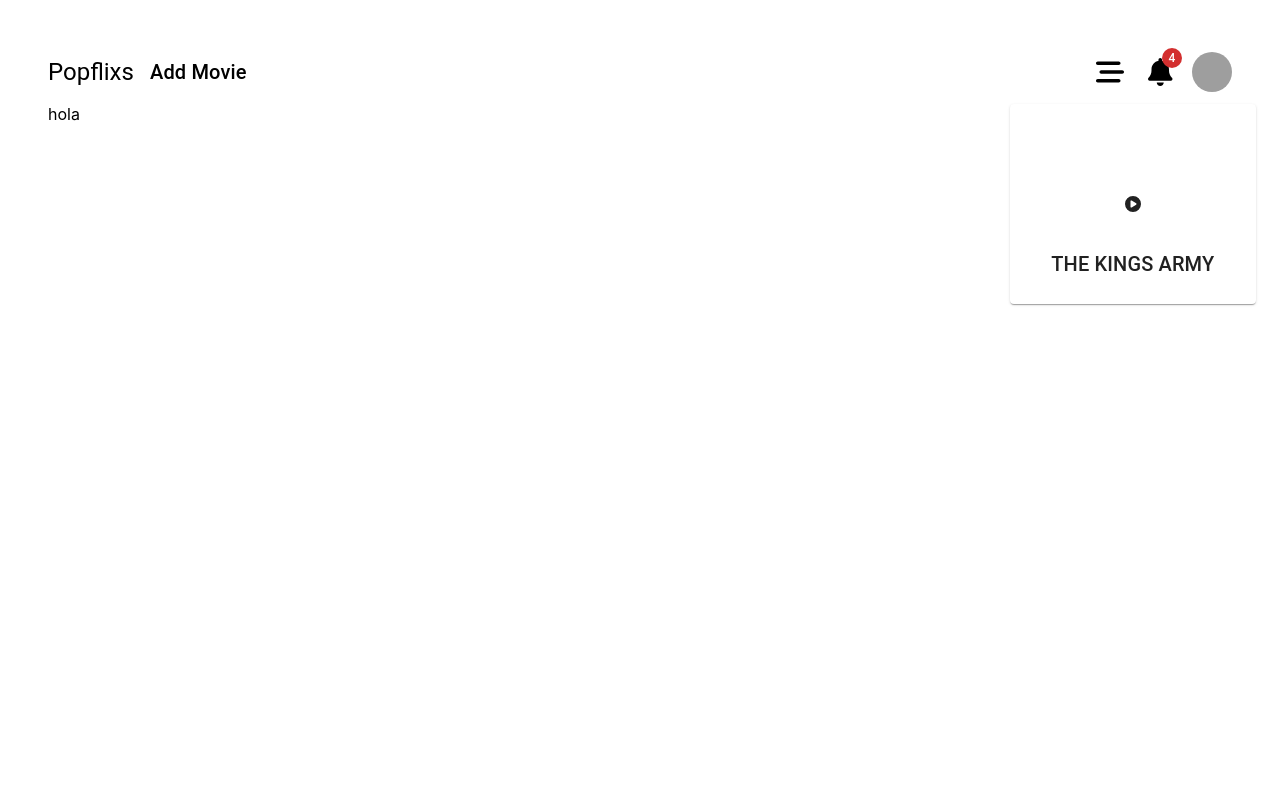
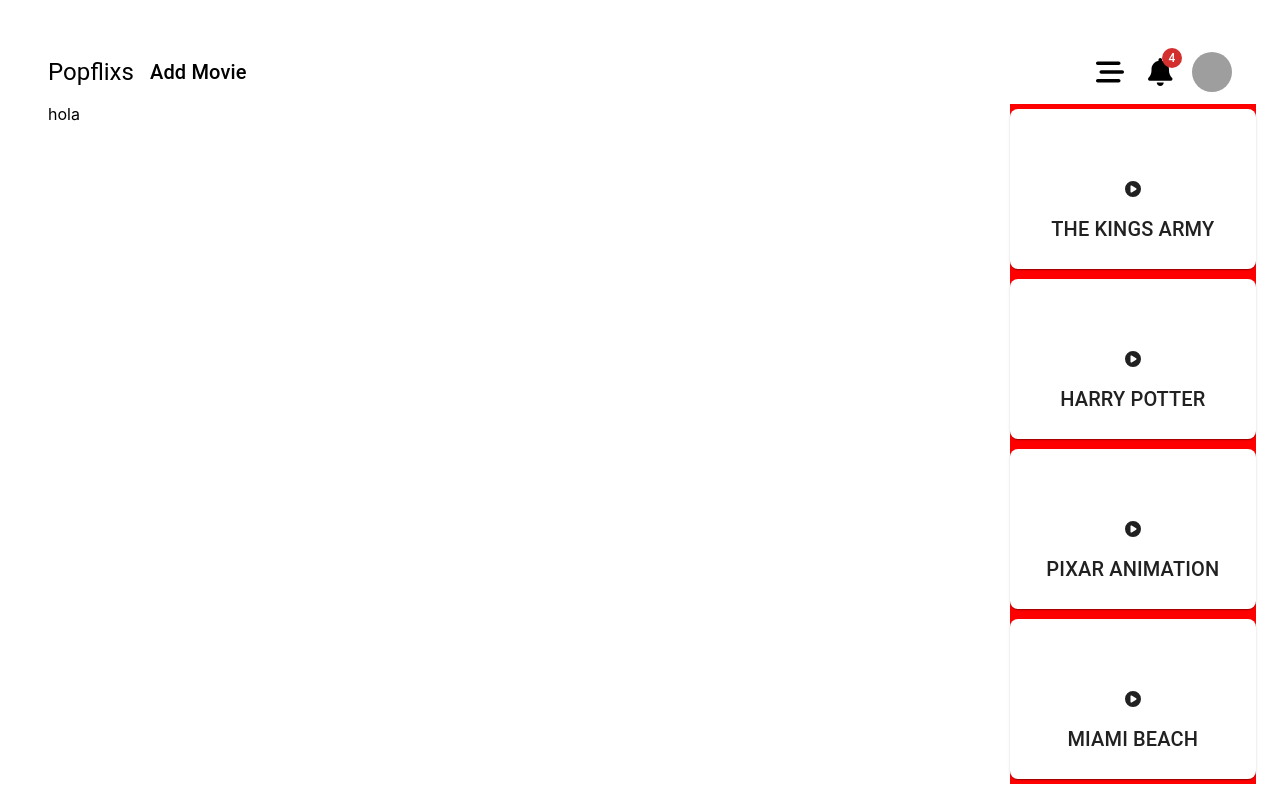
Before and after one commit to francoromerobrewer12/ideas-movieapp, a Next.js app: page / in a window 1280 px wide. Built offline with nearby package versions, Linux system fonts and the light colour scheme; grey boxes are pictures that could not be loaded.

Commit message:
MovieList renders hardcoded movies array in main page

```diff
--- a/components/MovieCard/MovieCard.jsx
+++ b/components/MovieCard/MovieCard.jsx
@@ -6,7 +6,7 @@ import { FontAwesomeIcon } from "@fortawesome/react-fontawesome";
 import { faPlayCircle, faStar } from "@fortawesome/free-solid-svg-icons";
 import { Box } from "@mui/system";
 
-function MovieCard() {
+function MovieCard({ title, reviews, year }) {
   const [active, setActive] = useState(false);
 
   function handleMouseOver() {
@@ -23,10 +23,11 @@ function MovieCard() {
         flexDirection: "column",
         p: 1,
         alignItems: "center",
-        height: 200,
+        maxHeight: 160,
         flexGrow: 1,
         textAlign: "center",
         position: "relative",
+        borderRadius: 2,
       }}
       onMouseOver={handleMouseOver}
       onMouseLeave={handleMouseOut}
@@ -66,7 +67,7 @@ function MovieCard() {
             justifyContent: "center",
           }}
         >
-          <Typography variant="h6">THE KINGS ARMY</Typography>
+          <Typography variant="h6">{title}</Typography>
         </CardContent>
       </CardContent>
 
@@ -99,7 +100,7 @@ function MovieCard() {
           >
             <FontAwesomeIcon icon={faPlayCircle} size="xl" />
             <Typography variant="h6" sx={{ ml: 2 }}>
-              THE KINGS ARMY
+              {title}
             </Typography>
           </Box>
           <Box
@@ -112,10 +113,10 @@ function MovieCard() {
             <Box sx={{ display: "flex", alignItems: "center", pl: 0.5 }}>
               <FontAwesomeIcon icon={faStar} size="md" />
               <Typography variant="h6" sx={{ ml: 2.5 }}>
-                7.2
+                {reviews}
               </Typography>
             </Box>
-            <Typography variant="h6">2021</Typography>
+            <Typography variant="h6">{year}</Typography>
           </Box>
         </CardContent>
       </CardContent>
--- /dev/null
+++ b/components/MovieList/MovieList.jsx
@@ -0,0 +1,48 @@
+import { Typography } from "@mui/material";
+import { Box, typography } from "@mui/system";
+import React from "react";
+import MovieCard from "../MovieCard/MovieCard";
+
+const movies = [
+  {
+    title: "THE KINGS ARMY",
+    year: 2021,
+    reviews: 7.2,
+  },
+  {
+    title: "HARRY POTTER",
+    year: 2005,
+    reviews: 9.7,
+  },
+  {
+    title: "PIXAR ANIMATION",
+    year: 2021,
+    reviews: 8.5,
+  },
+  {
+    title: "MIAMI BEACH",
+    year: 2022,
+    reviews: 8.1,
+  },
+];
+
+function MovieList() {
+  return (
+    <Box
+      sx={{
+        height: "100%",
+        width: "100%",
+        display: "flex",
+        flexDirection: "column",
+        justifyContent: "space-around",
+        bgcolor: "red",
+      }}
+    >
+      {movies.map(({ title, year, reviews }) => (
+        <MovieCard key={title} title={title} year={year} reviews={reviews} />
+      ))}
+    </Box>
+  );
+}
+
+export default MovieList;
--- a/pages/index.js
+++ b/pages/index.js
@@ -4,6 +4,7 @@ import Head from "next/head";
 
 import Navbar from "../components/Navbar/Navbar.jsx";
 import MovieCard from "../components/MovieCard/MovieCard.jsx";
+import MovieList from "../components/MovieList/MovieList.jsx";
 
 export default function Home() {
   return (
@@ -15,12 +16,12 @@ export default function Home() {
 
       <Container maxWidth="xxl">
         <Navbar />
-        <Box sx={{ display: "flex", height: "80vh", width: "100%" }}>
+        <Box sx={{ display: "flex", height: "85vh", width: "100%" }}>
           <Box sx={{ width: "80%", px: 3 }}>
             <div>hola</div>
           </Box>
           <Box sx={{ width: "20%" }}>
-            <MovieCard />
+            <MovieList />
           </Box>
         </Box>
       </Container>
```
